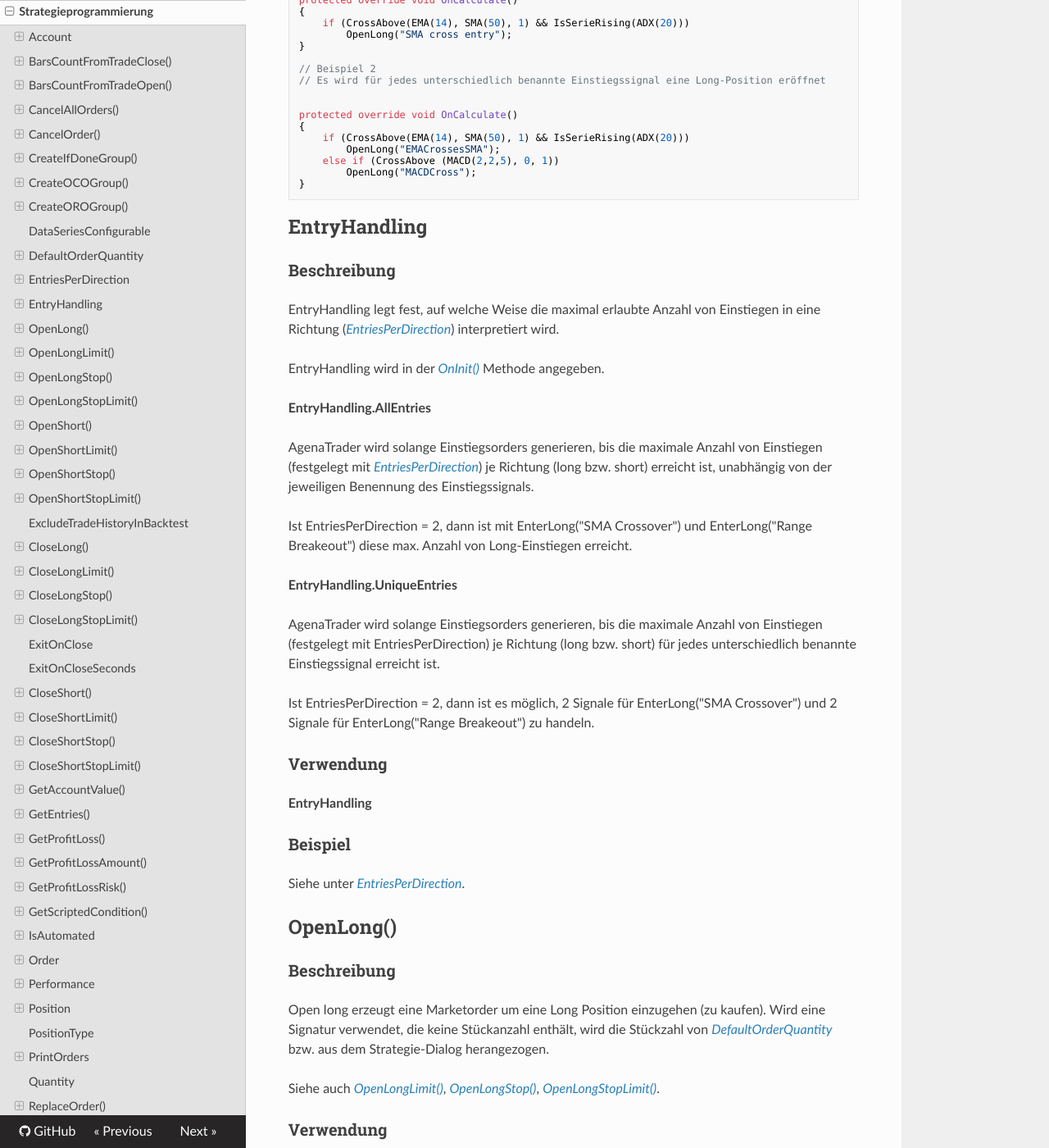
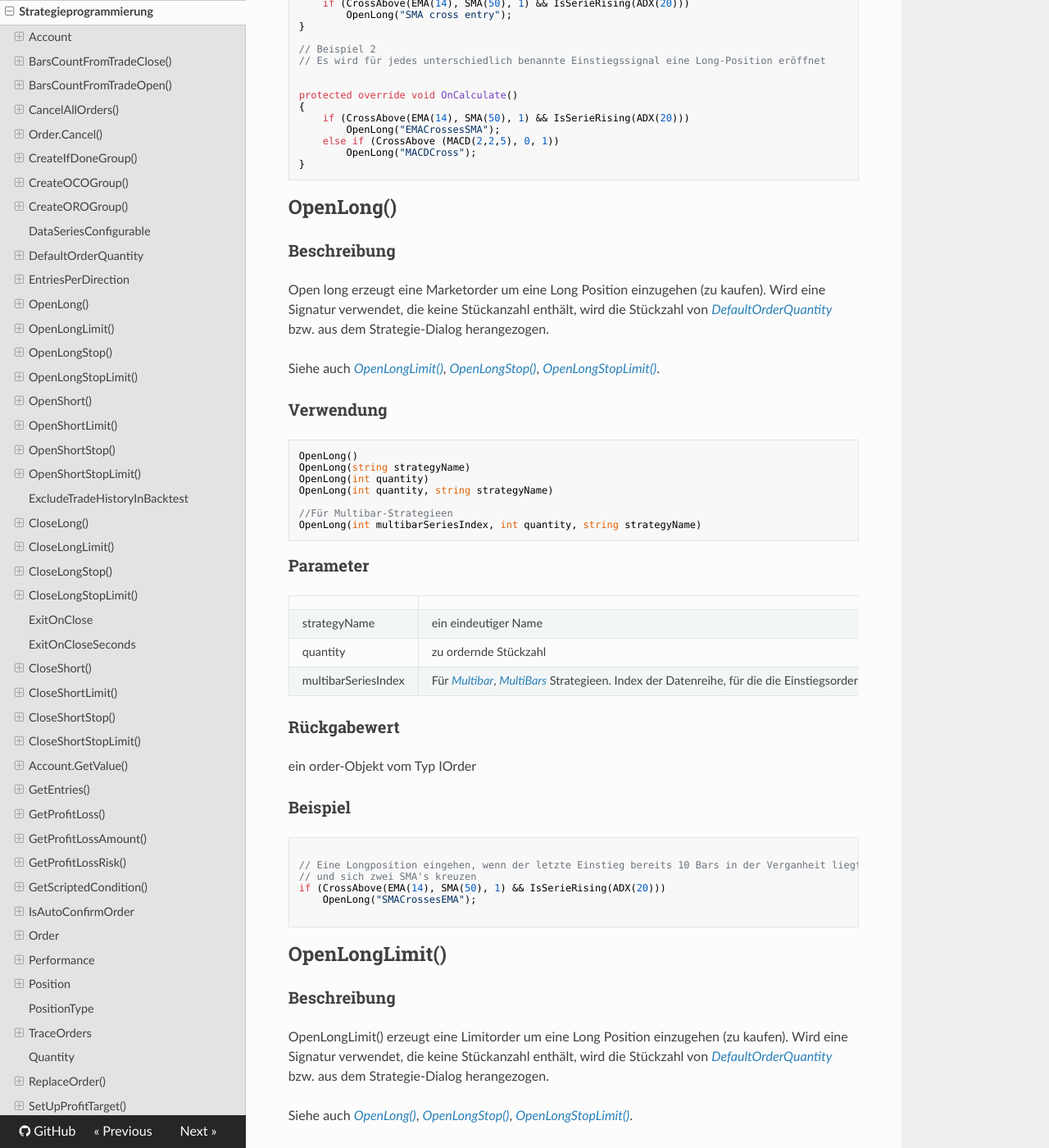
Before and after one commit to AgenaTrader/AgenaScript-documentation-de, an MkDocs documentation site: the page built from sources/strategieprogrammierung.md, in a window 1280 px wide and 1400 px high, scrolled down 7404 px. Shown: the whole window at 82% size. Built offline with MkDocs 1.6.1, drawn with Linux system fonts in a browser that asks for light colours; nearby versions of some CDN libraries; old or Windows-style settings are respelled for this version of MkDocs; some of the changed text lies outside the part shown.

Commit message:
Update strategieprogrammierung.md

````diff
--- a/sources/strategieprogrammierung.md
+++ b/sources/strategieprogrammierung.md
@@ -138,7 +138,7 @@ protected override void OnCalculate()
 }
 ```
 
-## CancelOrder()
+## Order.Cancel()
 ### Beschreibung
 Cancel order löscht eine Oder (cancel).
 
@@ -146,7 +146,7 @@ Es wird ein Cancel-Request an den Broker verschickt. Ob eine Oder dort wirklich
 
 ### Verwendung
 ```cs
-CancelOrder(IOrder order)
+Order.Cancel(IOrder order)
 ```
 
 ### Parameter
@@ -167,7 +167,7 @@ protected override void OnCalculate()
     // Nach 3 Bars die Order löschen
     if (Position.PositionType == PositionType.Flat &&
     ProcessingBarIndex > barNumber + 3)
-        CancelOrder(entryOrder);
+        Order.Cancel(entryOrder);
 }
 ```
 
@@ -191,14 +191,14 @@ private IOrder oenterlong = null;
 
 protected override void OnInit()
 {
-   IsAutomated = false;
+   IsAutoConfirmOrder = false;
 }
 
 
 protected override void OnCalculate()
 {
-   oopenlong = SubmitOrder(0, OrderAction.Buy, OrderType.Market, DefaultOrderQuantity, 0, 0, "ocoId","strategyName");
-   oenterlong = SubmitOrder(0, OrderAction.Sell, OrderType.Stop, DefaultOrderQuantity, 0, Close[0] * 1.1, "ocoId","strategyName");
+   oopenlong = SubmitOrder(0, OrderDirection.Buy, OrderType.Market, DefaultOrderQuantity, 0, 0, "ocoId","strategyName");
+   oenterlong = SubmitOrder(0, OrderDirection.Sell, OrderType.Stop, DefaultOrderQuantity, 0, Close[0] * 1.1, "ocoId","strategyName");
 
    CreateIfDoneGroup(new List<IOrder> { oopenlong, oenterlong });
 
@@ -226,14 +226,14 @@ private IOrder oEnterShort = null;
 
 protected override void OnInit()
 {
-   IsAutomated = false;
+   IsAutoConfirmOrder = false;
 }
 
 
 protected override void OnCalculate()
 {
-   oopenlong = SubmitOrder(0, OrderAction.Buy, OrderType.Stop, DefaultOrderQuantity, 0, Close[0] * 1.1, "ocoId","strategyName");
-   oEnterShort = SubmitOrder(0, OrderAction.SellShort, OrderType.Stop, DefaultOrderQuantity, 0, Close[0] * -1.1,"ocoId", "strategyName");
+   oopenlong = SubmitOrder(0, OrderDirection.Buy, OrderType.Stop, DefaultOrderQuantity, 0, Close[0] * 1.1, "ocoId","strategyName");
+   oEnterShort = SubmitOrder(0, OrderDirection.Sell, OrderType.Stop, DefaultOrderQuantity, 0, Close[0] * -1.1,"ocoId", "strategyName");
 
    CreateOCOGroup(new List<IOrder> { oopenlong, oEnterShort });
 
@@ -262,14 +262,14 @@ private IOrder oLimitLong = null;
 
 protected override void OnInit()
 {
-   IsAutomated = false;
+   IsAutoConfirmOrder = false;
 }
 
 
 protected override void OnCalculate()
 {
-   oStopLong = SubmitOrder(0, OrderAction.BuyToCover, OrderType.Stop, DefaultOrderQuantity, 0, Close[0] * -1.1,"ocoId", "strategyName");
-   oLimitLong = SubmitOrder(0, OrderAction.BuyToCover, OrderType.Limit, (int)(DefaultOrderQuantity * 0.5), Close[0] * 1.1, 0, "ocoId", "strategyName");
+   oStopLong = SubmitOrder(0, OrderDirection.Buy, OrderType.Stop, DefaultOrderQuantity, 0, Close[0] * -1.1,"ocoId", "strategyName");
+   oLimitLong = SubmitOrder(0, OrderDirection.Buy, OrderType.Limit, (int)(DefaultOrderQuantity * 0.5), Close[0] * 1.1, 0, "ocoId", "strategyName");
 
    CreateOROGroup(new List<IOrder> { oLimitLong, oStopLong });
 }
@@ -303,7 +303,7 @@ DefaultOrderQuantity = 100;
 ### Beschreibung
 Die Eigenschaft EntriesPerDirection legt die maximal erlaubte Anzahl von Einstiegen in eine Richtung (long bzw. short) fest.
 
-Ob dabei der Name des Einstiegssignals berücksichtigt werden soll oder nicht wird von  [*EntryHandling*](#entryhandling) festgelegt.
+Ob dabei der Name des Einstiegssignals berücksichtigt werden soll oder nicht festgelegt.
 
 EntriesPerDirection wird in der [*OnInit()*](#oninit) -Methode angegeben.
 
@@ -321,7 +321,7 @@ ein int-Wert für die max. erlaubte Anzahl von Einstiegen in eine Richtung
 protected override void OnInit()
 {
 EntriesPerDirection = 1;
-EntryHandling = EntryHandling.AllEntries;
+
 }
 
 protected override void OnCalculate()
@@ -343,29 +343,7 @@ protected override void OnCalculate()
 }
 ```
 
-## EntryHandling
-### Beschreibung
-EntryHandling legt fest, auf welche Weise die maximal erlaubte Anzahl von Einstiegen in eine Richtung ([*EntriesPerDirection*](#entriesperdirection)) interpretiert wird.
-
-EntryHandling wird in der  [*OnInit()*](#oninit) Methode angegeben.
-
-**EntryHandling.AllEntries**
-
-AgenaTrader wird solange Einstiegsorders generieren, bis die maximale Anzahl von Einstiegen (festgelegt mit [*EntriesPerDirection*](#entriesperdirection)) je Richtung (long bzw. short) erreicht ist, unabhängig von der jeweiligen Benennung des Einstiegssignals.
-
-Ist EntriesPerDirection = 2, dann ist mit EnterLong("SMA Crossover") und EnterLong("Range Breakeout") diese max. Anzahl von Long-Einstiegen erreicht.
-
-**EntryHandling.UniqueEntries**
-
-AgenaTrader wird solange Einstiegsorders generieren, bis die maximale Anzahl von Einstiegen (festgelegt mit EntriesPerDirection) je Richtung (long bzw. short) für jedes unterschiedlich benannte Einstiegssignal erreicht ist.
-
-Ist EntriesPerDirection = 2, dann ist es möglich, 2 Signale für EnterLong("SMA Crossover") und 2 Signale für EnterLong("Range Breakeout") zu handeln.
-
-### Verwendung
-**EntryHandling**
-
-### Beispiel
-Siehe unter [*EntriesPerDirection*](#entriesperdirection).
+
 
 ## OpenLong()
 ### Beschreibung
@@ -432,7 +410,7 @@ OpenLongLimit(int multibarSeriesIndex, bool liveUntilCancelled, int quantity, do
 | quantity            | zu ordernde Stückzahl  |
 | multibarSeriesIndex | Für [*Multibar*](#multibar) und [*MultiBars*](#multibars) Strategieen. Index der Datenreihe, für die die Einstiegsorder ausgeführt werden soll. Siehe [*ProcessingBarSeriesIndex*](#processingbarseriesindex). |
 | limitPrice          | ein double-Wert für den Limit Preis |
-| liveUntilCancelled  | Die Order wird nicht am Ende des Bars gelöscht, sondern bleibt so lange aktiv, bis sie mit [*CancelOrder*](#cancelorder) gelöscht wird, bzw. bis ihre Ablaufzeit (siehe [*TimeInForce*](#timeinforce)) erreicht ist. |
+| liveUntilCancelled  | Die Order wird nicht am Ende des Bars gelöscht, sondern bleibt so lange aktiv, bis sie mit [*Order.Cancel*](#ordercancel) gelöscht wird, bzw. bis ihre Ablaufzeit (siehe [*TimeInForce*](#timeinforce)) erreicht ist. |
 
 ### Rückgabewert
 ein order-Objekt vom Typ IOrder
@@ -473,7 +451,7 @@ OpenLongStop(int multibarSeriesIndex, bool liveUntilCancelled, int quantity, dou
 | quantity            | zu ordernde Stückzahl  |
 | multibarSeriesIndex | Für [*Multibar*](#multibar)  Strategieen. Index der Datenreihe, für die die Einstiegsorder ausgeführt werden soll. Siehe [*ProcessingBarSeriesIndex*](#processingbarseriesindex). |
 | stopPrice          | ein double-Wert für den Stop Preis |
-| liveUntilCancelled  | Die Order wird nicht am Ende des Bars gelöscht, sondern bleibt so lange aktiv, bis sie mit [*CancelOrder*](#cancelorder) gelöscht wird, bzw. bis ihre Ablaufzeit (siehe [*TimeInForce*](#timeinforce)) erreicht ist. |
+| liveUntilCancelled  | Die Order wird nicht am Ende des Bars gelöscht, sondern bleibt so lange aktiv, bis sie mit [*Order.Cancel*](#ordercancel) gelöscht wird, bzw. bis ihre Ablaufzeit (siehe [*TimeInForce*](#timeinforce)) erreicht ist. |
 
 ### Rückgabewert
 ein order-Objekt vom Typ IOrder
@@ -515,7 +493,7 @@ OpenLongStopLimit(int multibarSeriesIndex, bool liveUntilCancelled, int quantity
 | multibarSeriesIndex | Für [*Multibar*](#multibar), [*MultiBars*](#multibars) Strategieen. Index der Datenreihe, für die die Einstiegsorder ausgeführt werden soll. Siehe [*ProcessingBarSeriesIndex*](#processingbarseriesindex).  |
 | stopPrice           | ein double-Wert für den Stop Preis |
 | limitPrice          | ein double-Wert für den Limit Preis |
-| liveUntilCancelled  | Die Order wird nicht am Ende des Bars gelöscht, sondern bleibt so lange aktiv, bis sie mit [*CancelOrder*](#cancelorder) gelöscht wird, bzw. bis ihre Ablaufzeit (siehe [*TimeInForce*](#timeinforce)) erreicht ist. |
+| liveUntilCancelled  | Die Order wird nicht am Ende des Bars gelöscht, sondern bleibt so lange aktiv, bis sie mit [*Order.Cancel*](#ordercancel) gelöscht wird, bzw. bis ihre Ablaufzeit (siehe [*TimeInForce*](#timeinforce)) erreicht ist. |
 
 ### Rückgabewert
 ein order-Objekt vom Typ IOrder
@@ -1049,15 +1027,15 @@ if (CrossAbove(EMA(15), SMA(50), 2))
     CloseShortStopLimit(High[0] + ( TickSize * 2 ), High[0]);
 ```
 
-## GetAccountValue()
-### Beschreibung
-GetAccountValue() liefert Informationen über das Konto, für das die Strategie ausgeführt wird.
+## Account.GetValue()
+### Beschreibung
+Account.GetValue() liefert Informationen über das Konto, für das die Strategie ausgeführt wird.
 
 Siehe auch  [*GetProfitLoss()*](#getprofitloss).
 
 ### Verwendung
 ```cs
-GetAccountValue(AccountItem accountItem)
+Account.GetValue(AccountItem accountItem)
 ```
 
 ### Parameter
@@ -1075,9 +1053,9 @@ ein double-Wert für das jeweilige AccountItem, Für historische Bars wird eine
 
 ### Beispiel
 ```cs
-Print("The current account cash value is " + GetAccountValue(AccountItem.CashValue));
-Print("The current account cash value with the leverage provided by the broker is " + GetAccountValue(AccountItem.BuyingPower));
-Print("The current P/L already realized is " + GetAccountValue(AccountItem.RealizedProfitLoss));
+Print("The current account cash value is " + Account.GetValue(AccountItem.CashValue));
+Print("The current account cash value with the leverage provided by the broker is " + Account.GetValue(AccountItem.BuyingPower));
+Print("The current P/L already realized is " + Account.GetValue(AccountItem.RealizedProfitLoss));
 ```
 
 ## GetEntries()
@@ -1182,7 +1160,7 @@ public class MyTestEntry : UserScriptedCondition
 ### Beschreibung
 GetProfitLoss() liefert den aktuell unrealisierten Gewinn bzw. Verlust einer laufenden Position.
 
-Siehe auch [*GetAccountValue()*](#getaccountvalue).
+Siehe auch [*Account.GetValue()*](#accountgetvalue).
 
 ### Usage
 ```cs
@@ -1213,7 +1191,7 @@ Print("This equals "+ string.Format( "{0:F1} R.", GetProfitLoss(3)));
 ### Beschreibung
 GetProfitLossAmount() liefert den aktuell unrealisierten Gewinn bzw. Verlust einer laufenden Position als Währungsbetrag.
 
-Siehe auch [*GetAccountValue()*](#getaccountvalue).
+Siehe auch [*Account.GetValue()*](#accountgetvalue).
 
 ### Verwendung
 ```cs
@@ -1235,7 +1213,7 @@ Print("the current P&L " + this.Name + " is " + GetProfitLossAmount(Position.Ope
 ### Beschreibung
 GetProfitLossRisk() liefert den aktuell unrealisierten Gewinn bzw. Verlust einer laufenden Position in R-Multiplen.
 
-Siehe auch  [*GetAccountValue()*](#getaccountvalue).
+Siehe auch  [*Account.GetValue()*](#accountgetvalue).
 
 ### Verwendung
 ```cs
@@ -1257,11 +1235,11 @@ Print("the current P&L " + this.Name + " is " + string.Format( "{0:F1} R.", GetP
 ### Beschreibung
 Mit dieser Methode können Benutzer zwischen Skripte zu kommunizieren.
 
-## IsAutomated
-### Beschreibung
-IsAutomated legt fest ob Orders automatisch aktiviert werden. IsAutomated wird in der  [*OnInit()*](#oninit)-Methode angegeben.
-
-Ist IsAutomated = true, dann werden Orders automatisch aktiviert (Default). Wenn IsAutomated der Wert false zugewiesen wurde, dann muss die entsprechende Order mit order. [*ConfirmOrder()*](#confirmorder) aktiviert werden.
+## IsAutoConfirmOrder
+### Beschreibung
+IsAutoConfirmOrder legt fest ob Orders automatisch aktiviert werden. IsAutoConfirmOrder wird in der  [*OnInit()*](#oninit)-Methode angegeben.
+
+Ist IsAutoConfirmOrder = true, dann werden Orders automatisch aktiviert (Default). Wenn IsAutoConfirmOrder der Wert false zugewiesen wurde, dann muss die entsprechende Order mit order. [*ConfirmOrder()*](#confirmorder) aktiviert werden.
 
 ### Parameter
 ein bool-Wert
@@ -1270,7 +1248,7 @@ ein bool-Wert
 ```cs
 protected override void OnInit()
 {
-   IsAutomated = false;
+   IsAutoConfirmOrder = false;
 }
 ```
 
@@ -1283,19 +1261,15 @@ Die einzelnen Eigenschaften sind:
 
 -   Action
     **Eine der vier möglichen Aktionen:**
-    -   OrderAction.Buy
-    -   OrderAction.BuyToCover
-    -   OrderAction.Sell
-    -   OrderAction.SellShort
-
--   **AvgFillPrice**
+    -   OrderDirection.Buy
+    -   OrderDirection.Sell
+
+-   **AveragePrice**
     **Der durchschnittliche Kauf- bzw. Verkaufspreis einer Position. Bei Positionen ohne Teilausführungen entspricht dies dem Einstiegskurs.**
 
--   **Filled**
+-   **FilledQuantity**
     Bei Teilausführungen ist Filled kleiner als Quantity
 
--   **FromEntrySignal**
-    Das Handelsinstrument, in welchem die Position besteht. siehe auch *Instruments*.
 
 -   **LimitPrice**
 
@@ -1348,11 +1322,11 @@ Die einzelnen Eigenschaften sind:
 
 Mögliche Methoden:
 
--   **order CancelOrder()**
+-   **order Order.Cancel()**
     Löscht die Order
 
 -   **order.ConfirmOrder()**
-    Bestätig die Order. Diese Methode muss ausgeführt werden, wenn IsAutomated auf false gesetzt wird und man die Order dennoch automatisch ausführen möchte. Dies ist z. B. dann der Fall, wenn eine OCO- oder IfDone-Verküpfung hergestellt werden soll.
+    Bestätig die Order. Diese Methode muss ausgeführt werden, wenn IsAutoConfirmOrder auf false gesetzt wird und man die Order dennoch automatisch ausführen möchte. Dies ist z. B. dann der Fall, wenn eine OCO- oder IfDone-Verküpfung hergestellt werden soll.
 
 ## Performance
 ### Beschreibung
@@ -1452,7 +1426,7 @@ Print("Pieces " + Position.Quantity);
 ## PositionType
 Siehe [*Position.PositionType*](#positionpositiontype).
 
-## PrintOrders
+## TraceOrders
 ### Beschreibung
 Die Eigenschaft TraceOrders ist sehr nützlich, um Orders, die von Strategien generiert werden, nachzuverfolgen.
 TraceOrders wird in der [*OnInit()*](#oninit) Methode angegeben.
@@ -1471,7 +1445,7 @@ Wenn TraceOrders eingeschaltet ist, werden für jede Order die folgenden Werte i
 Diese Informationen sind z.B. bei der Erstellung von Strategien und für das Debugging sehr nützlich.
 
 ### Verwendung
-PrintOrders
+TraceOrders
 
 ### Parameter
 keine
@@ -1484,8 +1458,8 @@ keine
 ```cs
 protected override void OnInit()
 {
-ClearOutputWindow();
-PrintOrders = true;
+ClearTraceWindow();
+TraceOrders = true;
 }
 ```
 
@@ -1656,14 +1630,14 @@ Siehe auch  [*OnOrderChanged()*](#onorderchanged), [*OnOrderExecution()*](#onord
 
 ### Verwendung
 ```cs
-SubmitOrder(int multibarSeriesIndex, OrderAction orderAction, OrderType orderType, int quantity, double limitPrice, double stopPrice, string ocoId, string strategyName)
+SubmitOrder(int multibarSeriesIndex, OrderDirection orderDirection, OrderType orderType, int quantity, double limitPrice, double stopPrice, string ocoId, string strategyName)
 ```
 
 ### Parameter
 |                     |                                                                    |
 |---------------------|--------------------------------------------------------------------|
 | multibarSeriesIndex | Für Multibar-Strategieen. Index der Datenreihe, für die die Order ausgeführt werden soll. Siehe [*ProcessingBarSeriesIndex*](#processingbarseriesindex).                                                 |
-| orderAction         | Mögliche Werte sind: OrderAction.Buy Kauforder zum Long-Einstieg; OrderAction.Sell Verkaufsorder zum Schließen einer Long-Position; OrderAction.SellShort Verkaufsorder zum Short-Einstieg; OrderAction.BuyToCover Kauforder zum Schließen einer Short-Position;                                                                                |
+| orderAction         | Mögliche Werte sind: OrderDirection.Buy Kauforder zum Long-Einstieg; OrderDirection.Sell Verkaufsorder zum Schließen einer Long-Position;                                                                            |
 | orderType           | Mögliche Werte sind: OrderType.Limit, OrderType.Market, OrderType.Stop, OrderType.StopLimit           |
 | quantity            | Stückzahl                                                             |
 | limitPrice          | Limit-Kurs. Die Angabe einer 0 (Null) bedeutet, dass dieser Parameter irrelevant ist.        |
````
Also changed, not shown: other parts of sources/strategieprogrammierung.md (+3 -3 lines).
